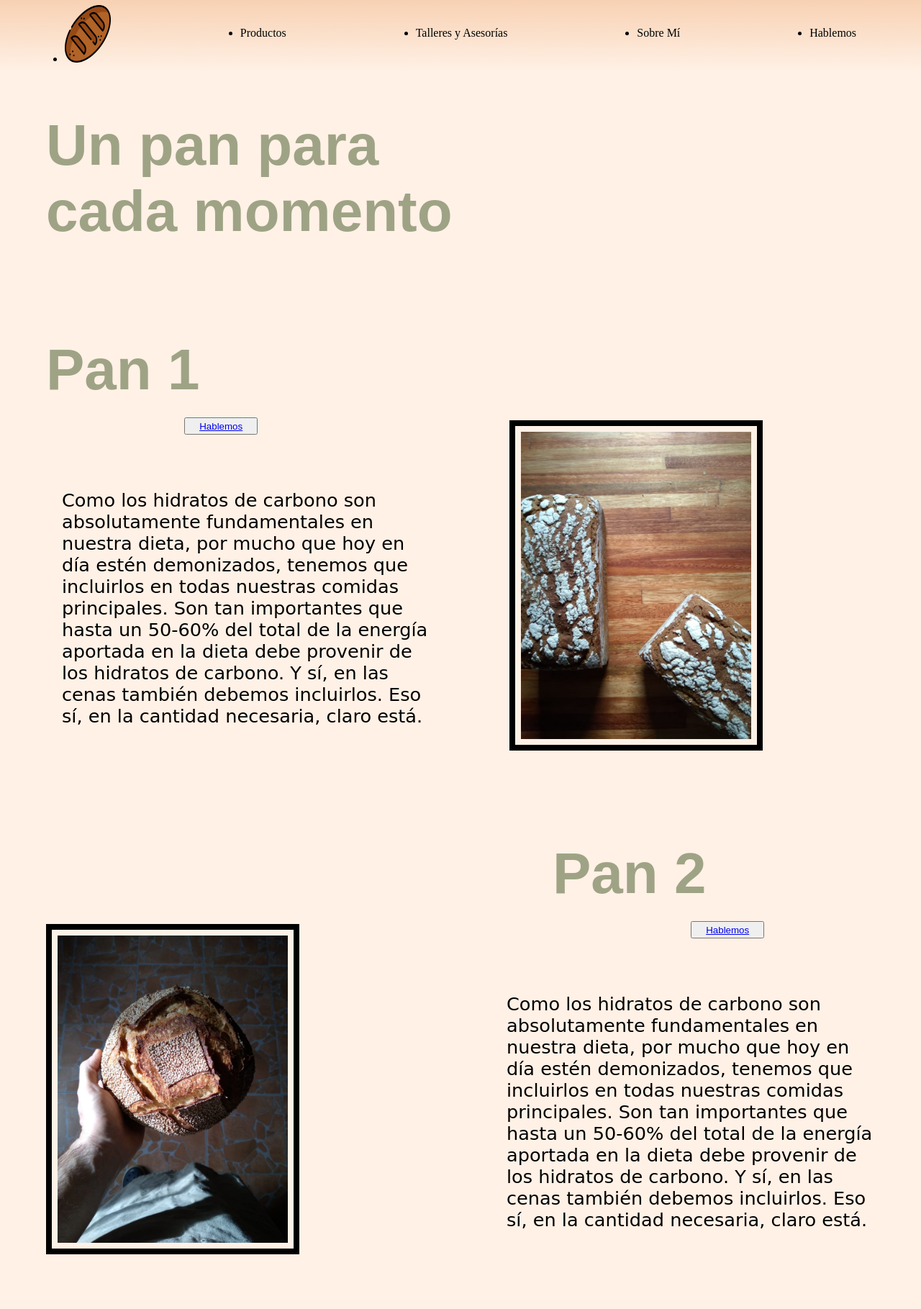
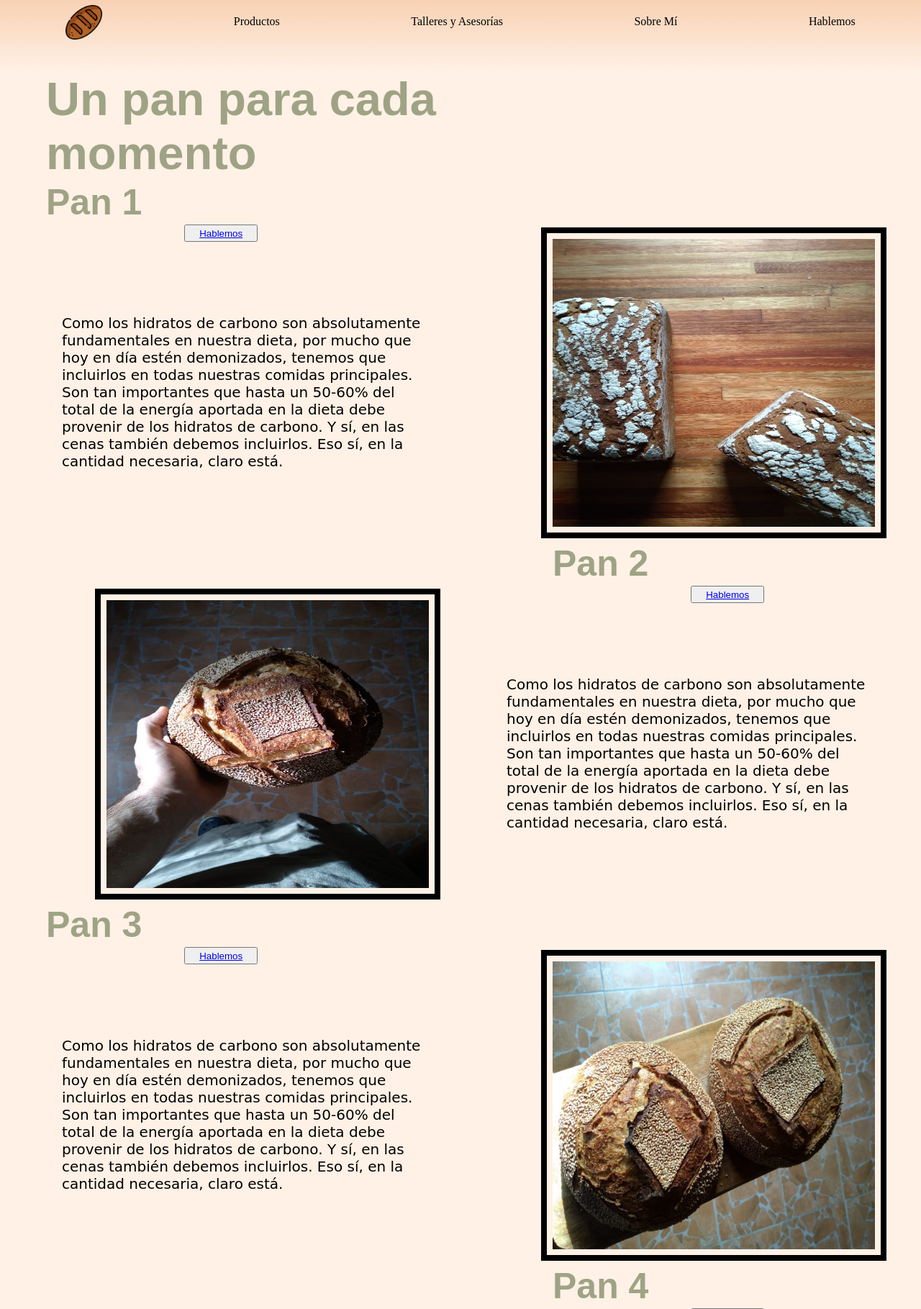
Before and after one commit to JuanManuelBorrego/proyecto-coder, a plain HTML site: page pages/Productos.html in a window 1280 px wide. Shown: the top 1819 px of the page at 72% size. Drawn offline with Linux system fonts and the light colour scheme; a web font is replaced by a local one.

Commit message:
correccion de la segunda entrega terminada

```diff
--- a/css/TalleresyAsesorias.css
+++ b/css/TalleresyAsesorias.css
@@ -8,6 +8,7 @@ ul {
     flex-direction: row;
     justify-content: space-around;
     align-items: center;
+    list-style: none;
 }
 
 ul li a {
@@ -24,8 +25,8 @@ ul li a {
 }
 
 a img {
-    width: 5vw;
-    height: 10vh;
+    width: 4vw;
+    height: 6vh;
     margin-top: 7px;
 }
 
@@ -37,6 +38,8 @@ a img {
 body {
     background-color: #FFF1E6;
 }
+
+/*estructura de la página utilizando grids*/
 
 main {
     height: auto;
@@ -51,9 +54,9 @@ main {
     "subtitulo3 ."
     "texto3 imagenPan3";
     grid-template-columns: auto;
-    grid-template-rows: auto 5vh auto 5vh auto 20px 5vh auto;
+    grid-template-rows: auto 5vh auto 5vh auto 40px 5vh auto;
     grid-column-gap: 20px;
-    grid-row-gap: 30px;
+    grid-row-gap: 20px;
     align-content: space-around ;
     justify-items: center;
     animation-duration: 300s;
@@ -61,14 +64,7 @@ main {
     animation-iteration-count: infinite;
 }
 
-h1 {
-    grid-area: h1;
-    font-size: 65px;
-    font-family: sans-serif;
-    color: rgb(206, 159, 57);
-    margin-left: 5vw;
-    text-align: center;
-}
+/*imágenes*/
 
 .imagenPan1 {
     grid-area: imagenPan1;
@@ -80,7 +76,7 @@ h1 {
 }
 
 .imagenPan2 {
-    grid-area: imagenPan1;
+    grid-area: imagenPan2;
     width: 35vw;
     height: 50vh;
     border: solid 1vh black;
@@ -89,12 +85,23 @@ h1 {
 }
 
 .imagenPan3 {
-    grid-area: imagenPan1;
+    grid-area: imagenPan3;
     width: 35vw;
     height: 50vh;
     border: solid 1vh black;
     padding: 1vh;
     margin: 4px;
+}
+
+/*títulos*/
+
+h1 {
+    grid-area: h1;
+    font-size: 65px;
+    font-family: sans-serif;
+    color: rgb(206, 159, 57);
+    margin-left: 5vw;
+    text-align: center;
 }
 
 
@@ -127,6 +134,8 @@ h1 {
     align-self: flex-end;
 }
 
+/*textos*/
+
 .texto1 {
     grid-area: texto1;
     width: 40vw;
@@ -151,6 +160,8 @@ h1 {
     color: black;
 }
 
+/*footer*/
+
 footer nav ul {
     display: flex;
     flex-direction: row;
--- a/css/hablemos.css
+++ b/css/hablemos.css
@@ -8,6 +8,7 @@ ul {
     flex-direction: row;
     justify-content: space-around;
     align-items: center;
+    list-style: none;
 }
 
 ul li a {
@@ -24,8 +25,8 @@ ul li a {
 }
 
 a img {
-    width: 5vw;
-    height: 10vh;
+    width: 4vw;
+    height: 6vh;
     margin-top: 7px;
 }
 
@@ -34,9 +35,18 @@ a img {
     left: 2vw;
 }
 
+.fondoGradiente {
+    background-image: linear-gradient(#FFF1E6, #fff1e67c);
+}
+
 body {
-    background-color: #FFF1E6;
+    background-image: url(../images/footerDePan2.jpeg);
+    background-size: cover;
+    background-repeat: no-repeat;
+    background-position-y: top;
 }
+
+/*estructura de la página utilizando grids*/
 
 section {
     height: 100vh;
@@ -54,6 +64,8 @@ section {
     animation-iteration-count: infinite;
 }
 
+/*elementos*/
+
 h1 {
     grid-area: h1;
     font-family: sans-serif;
@@ -69,6 +81,7 @@ form {
     margin-left: 10vw;
     width: 20rem;
     margin-left: 10vw;
+    font-style: italic;
 }
 
 #mapa {
@@ -83,14 +96,13 @@ form {
     width: 25vw;
 }
 
+/*footer*/
+
 footer nav ul {
     display: flex;
     flex-direction: row;
     justify-content: space-around;
-    background-color: rgb(214, 186, 124);
     height: 15vh;
     top: 100vh;
-    padding: 2px, 1px, 2px, 1px;
-    background-image: linear-gradient(#FFF1E6, white);
     padding: 2px,1px,2px,1px;
 }
--- a/css/index.css
+++ b/css/index.css
@@ -8,6 +8,7 @@ ul {
     flex-direction: row;
     justify-content: space-around;
     align-items: center;
+    list-style: none;
 }
 
 ul li a {
@@ -25,8 +26,8 @@ ul li a {
 
 a img {
     margin-top: 7px;
-    width: 5vw;
-    height: 10vh;
+    width: 4vw;
+    height: 6vh;
 }
 
 .margenesLogo {
@@ -37,7 +38,7 @@ a img {
 /*  main  */
 
 main {
-    height: 250vh;
+    height: 300vh;
     background-image: url(../images/20.jpeg);
     background-repeat:no-repeat;
     background-size:cover;
@@ -57,7 +58,7 @@ main {
 .animate__zoomIn {
     width: 60vw;
     color: rgb(159, 163, 133);
-    font-size: 10vh;
+    font-size: 65px;
     font-family: sans-serif;
     margin-left: 10vw;
     text-align: justify;
@@ -65,15 +66,15 @@ main {
 
 .main__texto {
     width: 40vw;
-    font-size: 2vw;
+    font-size: 20px;
     font-family: 'Indie Flower', cursive;
     color: white;
     margin-top: 40vh;
-    margin-left: 30vw;
+    margin-left: 40vw;
 }
 
 h1 {
-    font-size: 15vh;
+    font-size: 65px;
     font-family: sans-serif;
     color: rgb(206, 159, 57);
     margin-left: 5vw;
@@ -83,17 +84,19 @@ h1 {
 /*  seccion destinada a "Sobre Mi"  */
 
 .section1 {
-    height: 200vh;
+    height: auto;
     display: grid;
     grid-template-areas:
-   "section1__titulo section1__foto1"
+    ". ."
+    "section1__titulo ."
+   ". section1__foto1"
    "section1__texto1 section1__foto1"
    "section1__foto2 ."
    "section1__foto2 section1__texto2";
     grid-template-columns: 45vw;
-    grid-template-rows: 50vh;
+    grid-template-rows: 10vh auto 10vh auto 10vh auto;
     grid-column-gap: 20px;
-    grid-row-gap: 20px;;
+    grid-row-gap: 2px;;
     background-color: #FFF1E6;
     justify-items: center;
     align-items: flex-end;
@@ -102,7 +105,7 @@ h1 {
 .section1__titulo {
     grid-area: section1__titulo;
     font-family: sans-serif;
-    font-size: 10vh;
+    font-size: 50px;
     color: rgb(162, 163, 155);
     margin-left: 5vw;
     align-self: flex-end;
@@ -112,7 +115,8 @@ h1 {
 .section1__foto1 {
     grid-area: section1__foto1;
     align-self: center;
-    width: 20rem;
+    width: 25vw;
+    height: 50vh;
     border: solid 1vh black;
     padding: 1vh;
     margin-top: 20px;
@@ -122,7 +126,8 @@ h1 {
 .section1__foto2 {
     grid-area: section1__foto2;
     align-self: start;
-    width: 20rem;
+    width: 25vw;
+    height: 50vh;
     border: solid 1vh black;
     padding: 1vh;
     margin: 4px;
@@ -131,9 +136,10 @@ h1 {
 
 .section1__texto1 {
     grid-area: section1__texto1;
-    justify-self: center;
+    justify-self: end;
+    align-self: flex-start;
     width: 15vw;
-    font-size: 2vw;
+    font-size: 20px;
     font-family: 'Indie Flower', cursive;
     color: black;
     opacity: 0;
@@ -141,9 +147,9 @@ h1 {
 
 .section1__texto2 {
     grid-area: section1__texto2;
-    justify-self: center;
+    justify-self: start;
     width: 15vw;
-    font-size: 2vw;
+    font-size: 20px;
     font-family: 'Indie Flower', cursive;
     color: black;
     margin-bottom: 40vh;
@@ -154,14 +160,10 @@ h1 {
     margin-left: 30vw;
 }
 
-/*  transformaciones y transiciones de seccion 1  */
-
-
-/*  seccion 2 referente a "Productos"  */
-
+/* seccion destinada a productos*/
 
 .section2 {
-    height: 300vh;
+    height: auto;
     display: grid;
     grid-template-areas:
     "section2__titulo section2__titulo . section2__foto1 ."
@@ -172,7 +174,7 @@ h1 {
     ". section2__foto4 section2__texto3 section2__foto5 ."
     ".section2__foto4 section2__texto3 section2__foto5 .";
     grid-template-columns: 10% 25% 25% 20% auto ;
-    grid-template-rows: 200px 200px 15% 15% 15% auto ;
+    grid-template-rows: 200px 100px 15% 15% 15% auto ;
     grid-column-gap: 20px;
     grid-row-gap: 20px;
     background-color: #FFF1E6;
@@ -182,7 +184,7 @@ h1 {
     grid-area: section2__titulo;
     width: 50vw;
     font-family: sans-serif;
-    font-size: 10vh;
+    font-size: 50px;
     color: rgb(162, 163, 155);
     position: relative;
     opacity: 0;
@@ -202,7 +204,8 @@ h1 {
 .section2__foto1 {
     grid-area: section2__foto1;
     align-self: center;
-    width: 20rem;
+    width: auto;
+    height: 50vh;
     border: solid 1vh black;
     padding: 1vh;
     margin: 4px;
@@ -211,7 +214,8 @@ h1 {
 
 .section2__foto2 {
     grid-area: section2__foto2;
-    width: 20rem;
+    width: auto;
+    height: 50vh;
     border: solid 1vh black;
     padding: 1vh;
     margin: 4px;
@@ -220,7 +224,8 @@ h1 {
 
 .section2__foto3 {
     grid-area: section2__foto3;
-    width: 20rem;
+    width: auto;
+    height: 50vh;
     border: solid 1vh black;
     padding: 1vh;
     margin: 4px;
@@ -229,7 +234,8 @@ h1 {
 
 .section2__foto4 {
     grid-area: section2__foto4;
-    width: 20rem;
+    width: auto;
+    height: 50vh;
     border: solid 1vh black;
     padding: 1vh;
     margin: 4px;
@@ -238,7 +244,8 @@ h1 {
 
 .section2__foto5 {
     grid-area: section2__foto5;
-    width: 20rem;
+    width: auto;
+    height: 50vh;
     border: solid 1vh black;
     padding: 1vh;
     margin: 4px;
@@ -249,7 +256,7 @@ h1 {
     grid-area: section2__texto1;
     justify-self: center;
     width: 15vw;
-    font-size: 2vw;
+    font-size: 20px;
     font-family: 'Indie Flower', cursive;
     color: black;
     opacity: 0;
@@ -259,7 +266,7 @@ h1 {
     grid-area: section2__texto2;
     align-self: flex-start;
     width: 15vw;
-    font-size: 2vw;
+    font-size: 20px;
     font-family: 'Indie Flower', cursive;
     color: black;
 }
@@ -269,14 +276,11 @@ h1 {
     align-self: center;
     justify-self: center;
     width: 15vw;
-    font-size: 2vw;
+    font-size: 20px;
     font-family: 'Indie Flower', cursive;
     color: black;
     opacity: 0;
 }
-
-/*  transformaciones y transiciones de seccion 2  */
-
 
 /* seccion 3 que referencia a "Talleres y Asesorías" */
 
@@ -285,7 +289,7 @@ h1 {
     display: flex;
     flex-direction: column;
     justify-content: space-around;
-    height: 140vh;
+    height: auto;
     background-color: #FFF1E6;
 }
 
@@ -298,7 +302,7 @@ h1 {
 .section3__titulo {
     width: 50vw;
     font-family: sans-serif;
-    font-size: 10vh;
+    font-size: 50px;
     color: rgb(159, 163, 133);
     margin-left: 2vw;
     opacity: 0;
@@ -338,9 +342,6 @@ table tr td ul li {
     color: white;
 }
 
-/*  transformaciones y transiciones de seccion 3  */
-
-
 /* footer que hace referencia a la sección "Hablemos"  */
 
 
@@ -366,16 +367,17 @@ footer {
 .footer__titulo {
     color: rgb(159, 163, 133);
     font-family: sans-serif;
-    font-size: 10vh;
-    margin-left: 35vw;
+    font-size: 50px;
+    text-align: center;
 }
 
 .footer__texto {
     color: black;
     width: 80vw;
-    font-size: 2vw;
+    font-size: 20px;
     font-family: 'Indie Flower', cursive;
     margin-left: 10vw;
+    text-align: center;
 }
 
 .footer__boton {
@@ -384,5 +386,3 @@ footer {
     margin-left: 80vw;
     margin-bottom: 20vh;
 }
-
-/*  transformaciones y transiciones de seccion footer */
--- a/css/productos.css
+++ b/css/productos.css
@@ -8,6 +8,7 @@ ul {
     flex-direction: row;
     justify-content: space-around;
     align-items: center;
+    list-style: none;
 }
 
 ul li a {
@@ -24,8 +25,8 @@ ul li a {
 }
 
 a img {
-    width: 5vw;
-    height: 10vh;
+    width: 4vw;
+    height: 6vh;
     margin-top: 7px;
 }
 
@@ -38,8 +39,10 @@ body {
     background-color: #FFF1E6;
 }
 
+/*estructuta de la página utilizando grids*/
+
 .seccionPrincipal {
-    height: 400vh;
+    height: auto;
     display: grid;
     grid-template-areas:
     "h1 ."
@@ -56,11 +59,13 @@ body {
     "imagenPan4 botonPan4"
     "imagenPan4 textoPan4";
     grid-template-columns: auto;
-    grid-template-rows: 30vh 25vh 10vh 45vh 25vh 10vh 45vh 25vh 10vh 45vh 25vh 10vh 50vh;
+    grid-template-rows: auto;
     grid-column-gap: 20px;
-    grid-row-gap: 20px;
+    grid-row-gap: 2px;
     justify-items: start;
 }
+
+/*botones*/
 
  .botonPan1 {
     grid-area: botonPan1;
@@ -94,10 +99,12 @@ body {
     margin-left: 20vw;
  }
 
+/*titulos*/
+
 h1 {
     grid-area: h1;
     font-family: sans-serif;
-    font-size: 10vh;
+    font-size: 65px;
     color: rgb(159, 163, 133);
     margin-left: 5vw;
     align-self: flex-end;
@@ -105,8 +112,9 @@ h1 {
 
 .tituloPan1 {
     grid-area: tituloPan1;
+    justify-self: start;
     font-family: sans-serif;
-    font-size: 10vh;
+    font-size: 50px;
     color: rgb(159, 163, 133);
     margin-left: 5vw;
     align-self: flex-end;
@@ -114,8 +122,9 @@ h1 {
 
 .tituloPan2 {
     grid-area: tituloPan2;
+    justify-self: start;
     font-family: sans-serif;
-    font-size: 10vh;
+    font-size: 50px;
     color: rgb(159, 163, 133);
     margin-left: 5vw;
     align-self: flex-end;
@@ -123,8 +132,9 @@ h1 {
 
 .tituloPan3 {
     grid-area: tituloPan3;
+    justify-self: start;
     font-family: sans-serif;
-    font-size: 10vh;
+    font-size: 50px;
     color: rgb(159, 163, 133);
     margin-left: 5vw;
     align-self: flex-end;
@@ -132,18 +142,21 @@ h1 {
 
 .tituloPan4 {
     grid-area: tituloPan4;
+    justify-self: start;
     font-family: sans-serif;
-    font-size: 10vh;
+    font-size: 50px;
     color: rgb(159, 163, 133);
     margin-left: 5vw;
     align-self: flex-end;
 }
 
+/*textos*/
+
 .textoPan1 {
     grid-area: textoPan1;
     justify-self: center;
     width: 40vw;
-    font-size: 2vw;
+    font-size: 20px;
     font-family: 'Indie Flower', cursive;
     color: black;
 }
@@ -152,7 +165,7 @@ h1 {
     grid-area: textoPan2;
     justify-self: center;
     width: 40vw;
-    font-size: 2vw;
+    font-size: 20px;
     font-family: 'Indie Flower', cursive;
     color: black;
     margin-right: 5vw;
@@ -162,7 +175,7 @@ h1 {
     grid-area: textoPan3;
     justify-self: center;
     width: 40vw;
-    font-size: 2vw;
+    font-size: 20px;
     font-family: 'Indie Flower', cursive;
     color: black;
 }
@@ -171,16 +184,19 @@ h1 {
     grid-area: textoPan4;
     align-self: initial;
     width: 40vw;
-    font-size: 2vw;
+    font-size: 20px;
     font-family: 'Indie Flower', cursive;
     color: black;
     margin-right: 5vw;
 }
 
+/*imágenes*/
+
 .imagenPan1 {
     grid-area: imagenPan1;
-    width: 20rem;
-    justify-self: start;
+    width: 35vw;
+    height: 50vh;
+    justify-self: center;
     border: solid 1vh black;
     padding: 1vh;
     margin: 4px;
@@ -189,7 +205,9 @@ h1 {
 
 .imagenPan2 {
     grid-area: imagenPan2;
-    width: 20rem;
+    justify-self: center;
+    width: 35vw;
+    height: 50vh;
     border: solid 1vh black;
     padding: 1vh;
     margin: 4px 4px 4px 5vw;
@@ -197,7 +215,9 @@ h1 {
 
 .imagenPan3 {
     grid-area: imagenPan3;
-    width: 20rem;
+    justify-self: center;
+    width: 35vw;
+    height: 50vh;
     border: solid 1vh black;
     padding: 1vh;
     margin: 4px;
@@ -205,11 +225,15 @@ h1 {
 
 .imagenPan4 {
     grid-area: imagenPan4;
-    width: 20rem;
+    justify-self: center;
+    width: 35vw;
+    height: 50vh;
     border: solid 1vh black;
     padding: 1vh;
     margin: 4px 4px 4px 5vw;
 }
+
+/*footer*/
 
 footer nav ul {
     display: flex;
--- a/css/sobreMi.css
+++ b/css/sobreMi.css
@@ -8,6 +8,7 @@ ul {
     flex-direction: row;
     justify-content: space-around;
     align-items: center;
+    list-style: none;
 }
 
 ul li a {
@@ -25,8 +26,8 @@ ul li a {
 
 a img {
     width: 5vw;
-    height: 10vh;
-    margin-top: 7px;
+    height: 4vh;
+    margin-top: 6px;
 }
 
 .margenesLogo {
@@ -34,12 +35,23 @@ a img {
     left: 2vw;
 }
 
-body {
-    background-color: #FFF1E6;
+
+body{
+    background-image: url(../images/footerDePan2.jpeg);
+    background-size: cover;
+    background-repeat: no-repeat;
+    background-position-y: top;
 }
 
+.fondoGradiente {
+    background-image: linear-gradient(#FFF1E6, #fff1e67c);
+    height: max-content;
+}
+
+/*estructura de la página utilizando grids*/
+
 main {
-    height: auto;
+    height: 100vh;
     display: grid;
     grid-template-areas:
     "h1 main__imagen"
@@ -56,6 +68,8 @@ main {
     animation-iteration-count: infinite;
 }
 
+/*elementos*/
+
 h1 {
     grid-area: h1;
     font-family: sans-serif;
@@ -70,6 +84,7 @@ h1 {
     width: 100%;
     height: 50vh;
     border: solid 1vh black;
+    align-self: flex-end;
     padding: 1vh;
     margin: 4px;
 }
@@ -93,15 +108,14 @@ p {
     margin-left: 5px;
 }
 
+/*footer*/
 
 footer nav ul {
     display: flex;
     flex-direction: row;
     justify-content: space-around;
-    background-color: rgb(214, 186, 124);
     height: 15vh;
     top: 100vh;
     padding: 2px, 1px, 2px, 1px;
-    background-image: linear-gradient(#FFF1E6, white);
     padding: 2px,1px,2px,1px;
 }
--- a/pages/Productos.html
+++ b/pages/Productos.html
@@ -25,11 +25,13 @@
     </header>
     <main class="seccionPrincipal apariciones">
         <h1 class="transformacion">Un pan para cada momento</h1>
+            <!--seccion dedicada Pan1-->
         <h2 class="tituloPan1 transformacion">Pan 1</h2>
         <p class="textoPan1 transformacion">Como los hidratos de carbono son absolutamente fundamentales en nuestra dieta, por mucho que hoy en día estén demonizados, tenemos que incluirlos en todas nuestras comidas principales. Son tan importantes que hasta un 50-60% del total de la energía aportada en la dieta debe provenir de los hidratos de carbono. Y sí, en las cenas también debemos incluirlos. Eso sí, en la cantidad necesaria, claro está.</p>
         <button class="botonPan1 transformacion">
             <a href="./hablemos.html">Hablemos</a>
         </button>
+            <!--seccion dedicada Pan2-->
         <img src="../images/6.jpeg" alt="Pan 1" class="imagenPan1 transformacion">
         <h2 class="tituloPan2 transformacion">Pan 2</h2>
         <p class="textoPan2 transformacion">Como los hidratos de carbono son absolutamente fundamentales en nuestra dieta, por mucho que hoy en día estén demonizados, tenemos que incluirlos en todas nuestras comidas principales. Son tan importantes que hasta un 50-60% del total de la energía aportada en la dieta debe provenir de los hidratos de carbono. Y sí, en las cenas también debemos incluirlos. Eso sí, en la cantidad necesaria, claro está.</p>
@@ -37,12 +39,14 @@
             <a href="./hablemos.html">Hablemos</a>
         </button>
         <img src="../images/7.jpeg" class="imagenPan2 transformacion" alt="Pan 2">
+            <!--seccion dedicada Pan3-->
         <h2 class="tituloPan3 transformacion">Pan 3</h2>
         <p class="textoPan3 transformacion">Como los hidratos de carbono son absolutamente fundamentales en nuestra dieta, por mucho que hoy en día estén demonizados, tenemos que incluirlos en todas nuestras comidas principales. Son tan importantes que hasta un 50-60% del total de la energía aportada en la dieta debe provenir de los hidratos de carbono. Y sí, en las cenas también debemos incluirlos. Eso sí, en la cantidad necesaria, claro está.</p>
-        <button class="botonPan4 transformacion">
+        <button class="botonPan3 transformacion">
             <a href="./hablemos.html">Hablemos</a>
         </button>
         <img src="../images/8.jpeg" class="imagenPan3 transformacion" alt="Pan 3">
+            <!--seccion dedicada Pan4-->
         <h2 class="tituloPan4 transformacion">Pan 4</h2>
         <p class="textoPan4 transformacion">Como los hidratos de carbono son absolutamente fundamentales en nuestra dieta, por mucho que hoy en día estén demonizados, tenemos que incluirlos en todas nuestras comidas principales. Son tan importantes que hasta un 50-60% del total de la energía aportada en la dieta debe provenir de los hidratos de carbono.</p>
         <button class="botonPan4 transformacion">
```
Also changed, not shown: index.html (+5 -0 lines), pages/hablemos.html (+2 -1 lines), pages/sobre-mi.html (+2 -0 lines), pages/talleres-y-asesorias.html (+2 -0 lines).
